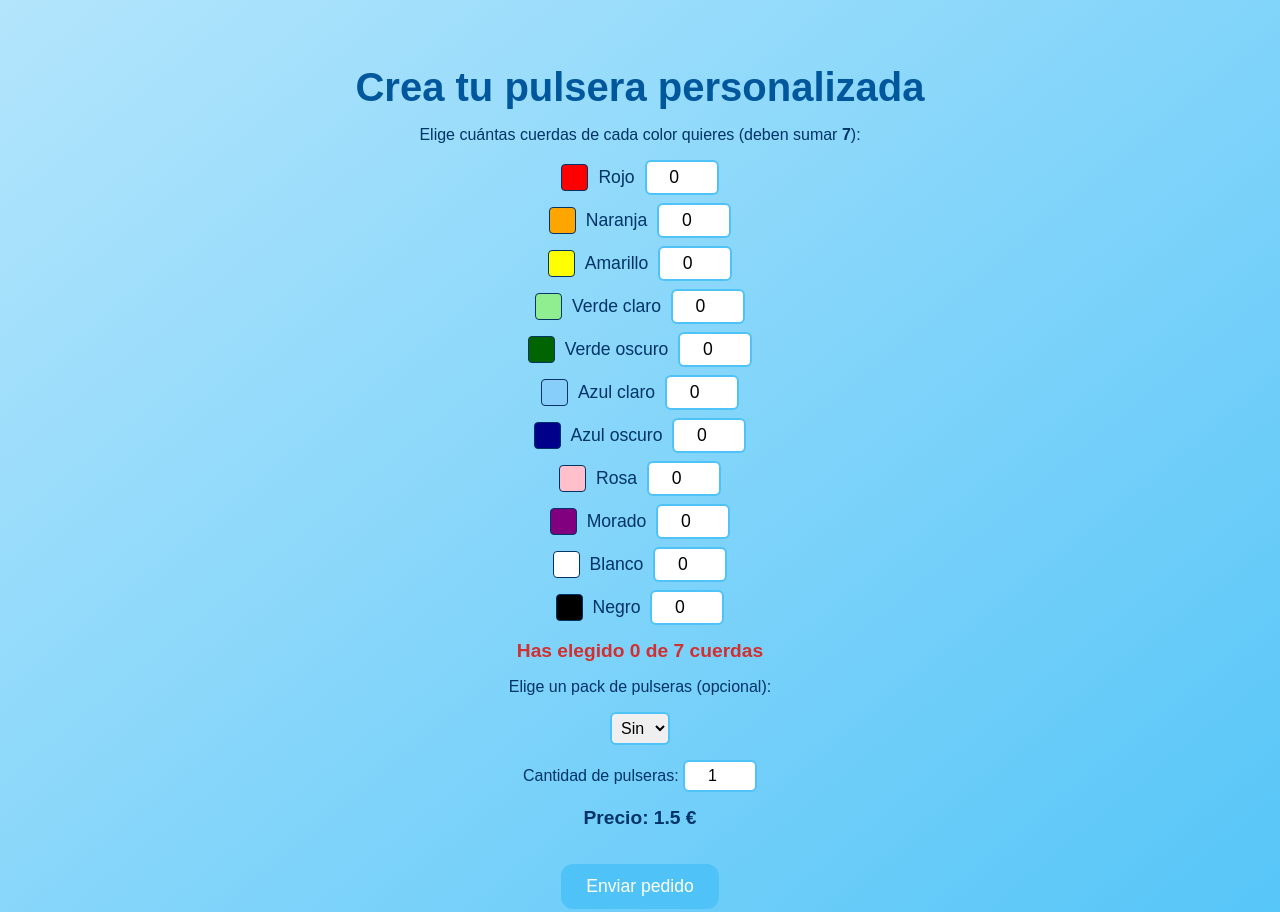
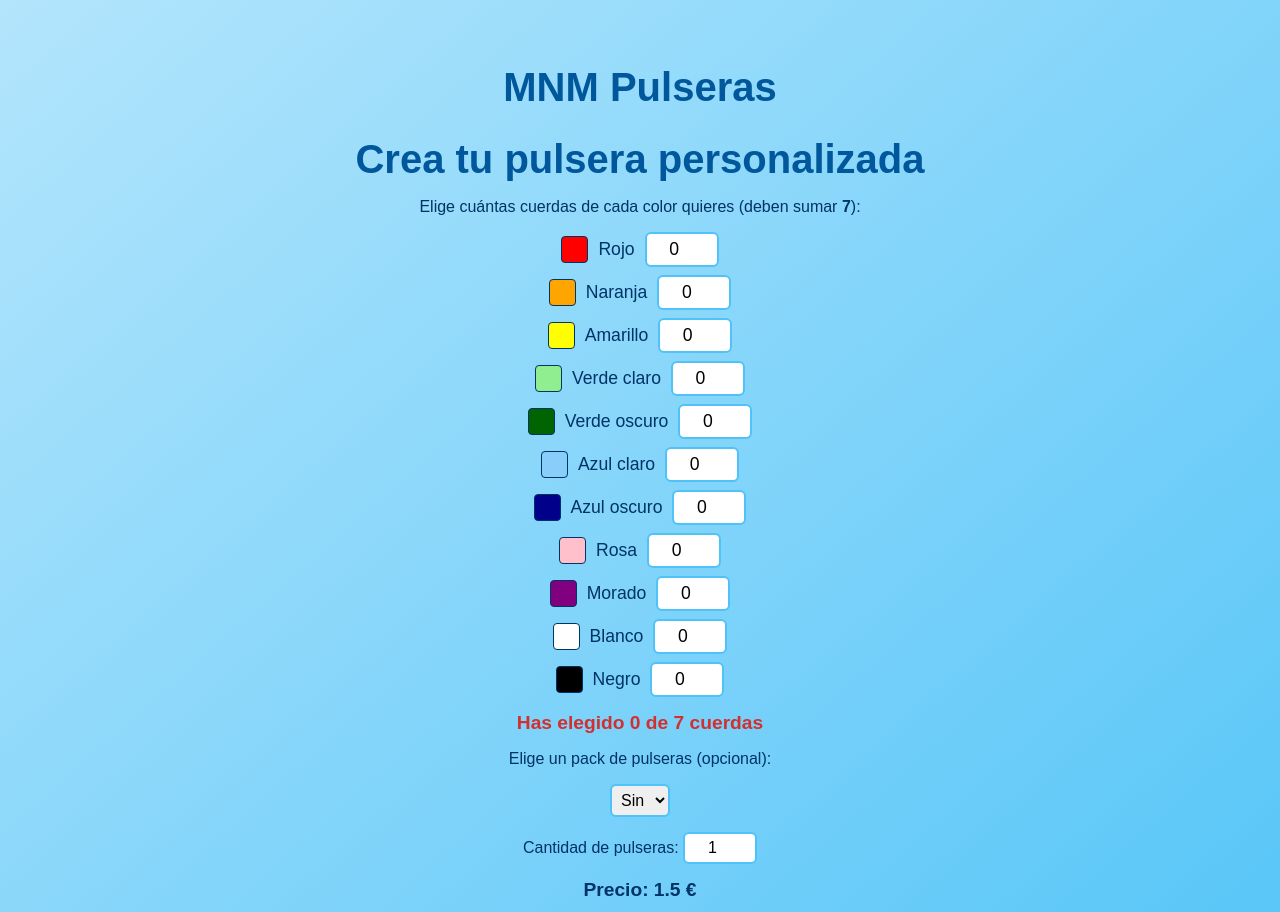
Before and after one commit to mnm1pulseras-eng/MNM-Pulseras, a plain HTML site: page index.html in a window 1280 px wide. Shown: the top 912 px of the page. Drawn offline with Linux system fonts and the light colour scheme.

Commit message:
Update index.html

```diff
--- a/index.html
+++ b/index.html
@@ -94,6 +94,7 @@
   </style>
 </head>
 <body>
+  <h1>MNM Pulseras</h1>
   <h1>Crea tu pulsera personalizada</h1>
   <p>Elige cuántas cuerdas de cada color quieres (deben sumar <strong>7</strong>):</p>
 
```
